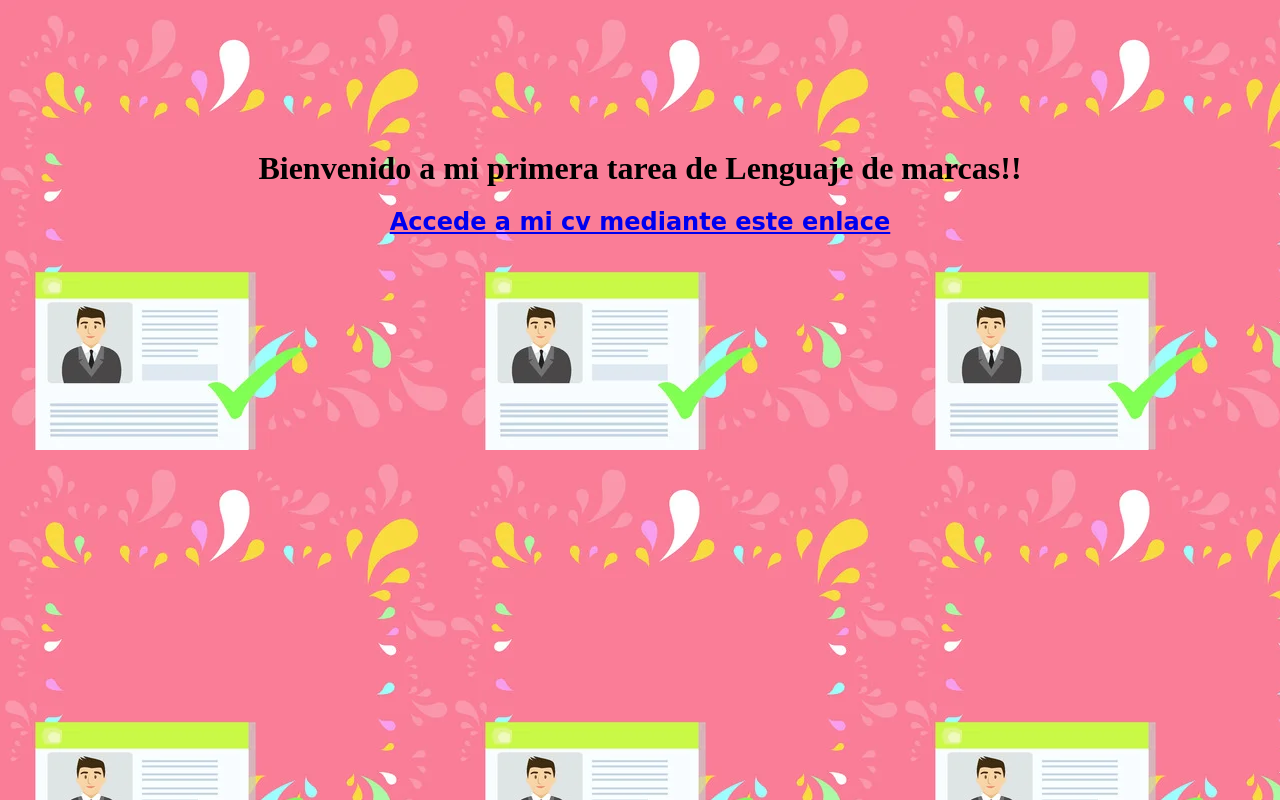
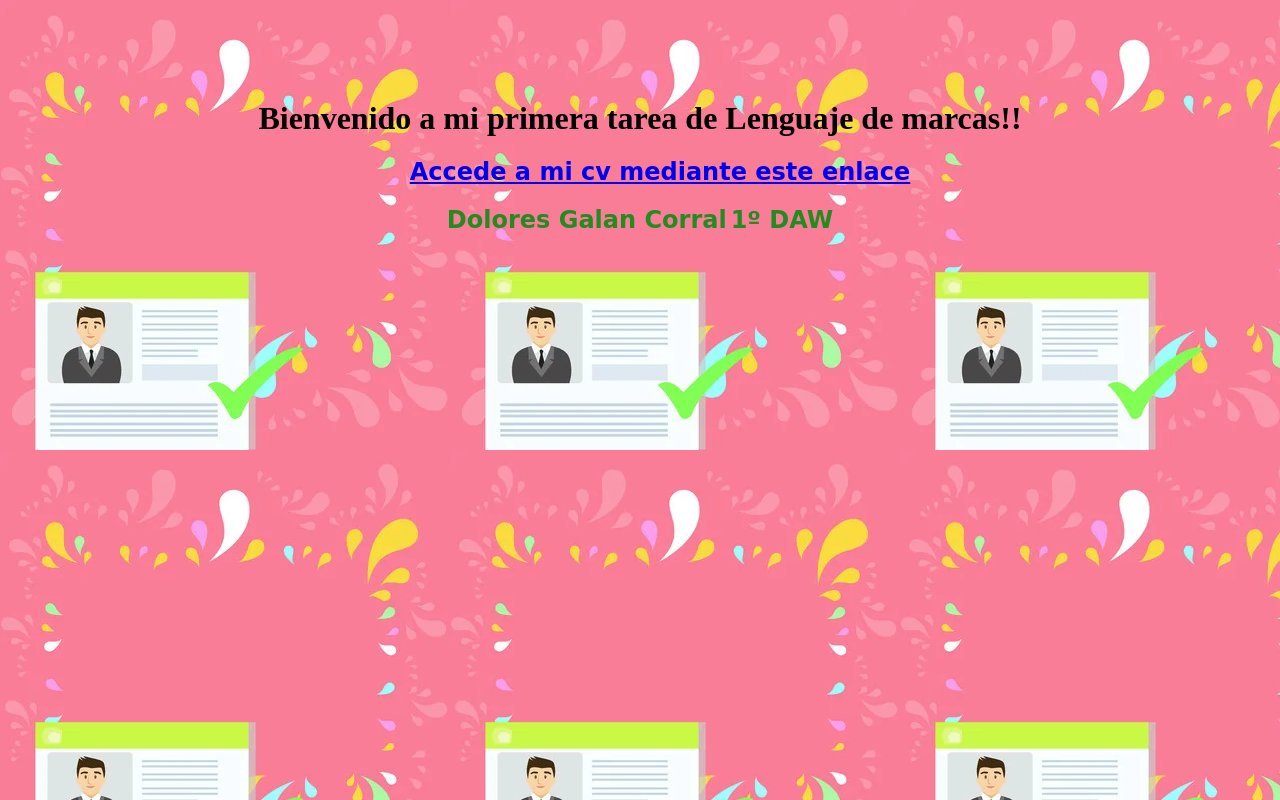
Before and after one commit to LolyGalan/LenguajeMarcas, a plain HTML site: page index.html in a window 1280 px wide. Drawn offline with Linux system fonts and the light colour scheme.

Commit message:
Mostrar el enlace como una lista

```diff
--- a/index.html
+++ b/index.html
@@ -11,9 +11,16 @@
 
 <body style="background-image:url(imagenCV.webp);">
 
-        <h1 style="margin-top: 150px ;">Bienvenido a mi primera tarea de Lenguaje de marcas!!</h1>
-        <h2><a href="./cv.html">Accede a mi cv mediante este enlace</a></h2>
-
+    <h1 style="margin-top: 100px ;">Bienvenido a mi primera tarea de Lenguaje de marcas!!</h1>
+    <ul>
+        <li style="list-style:none;">
+            <h2><a href="./cv.html">Accede a mi cv mediante este enlace</a></h2>
+        </li>
+    </ul>
+    <div style="text-align:center;">
+        <h2 style=" display: inline">Dolores Galan Corral</h2>
+        <h2 style=" display: inline">1º DAW</h2>
+    </div>
 </body>
 
 </html>
```
